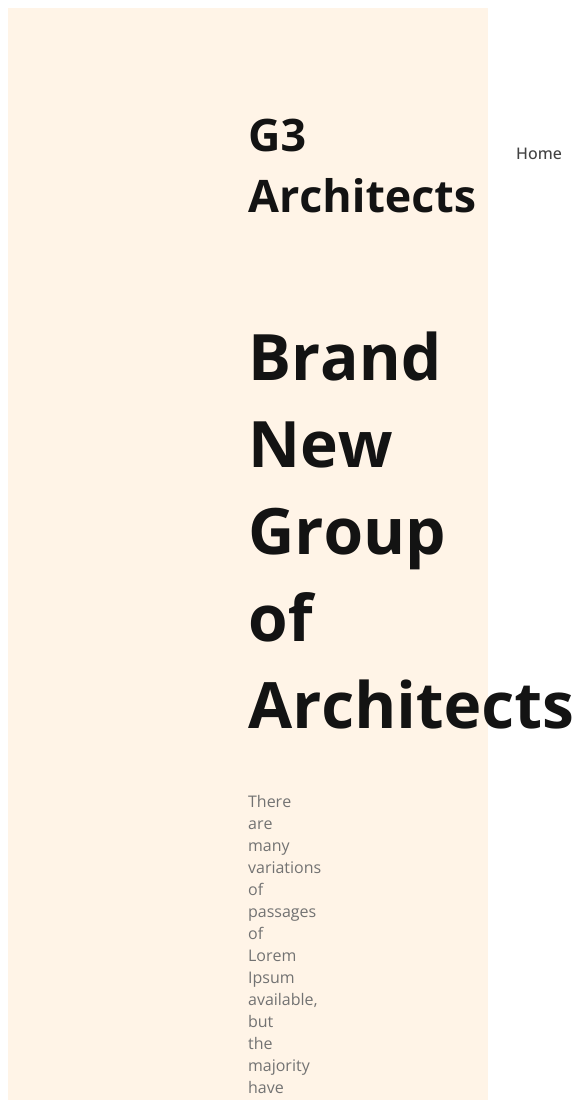
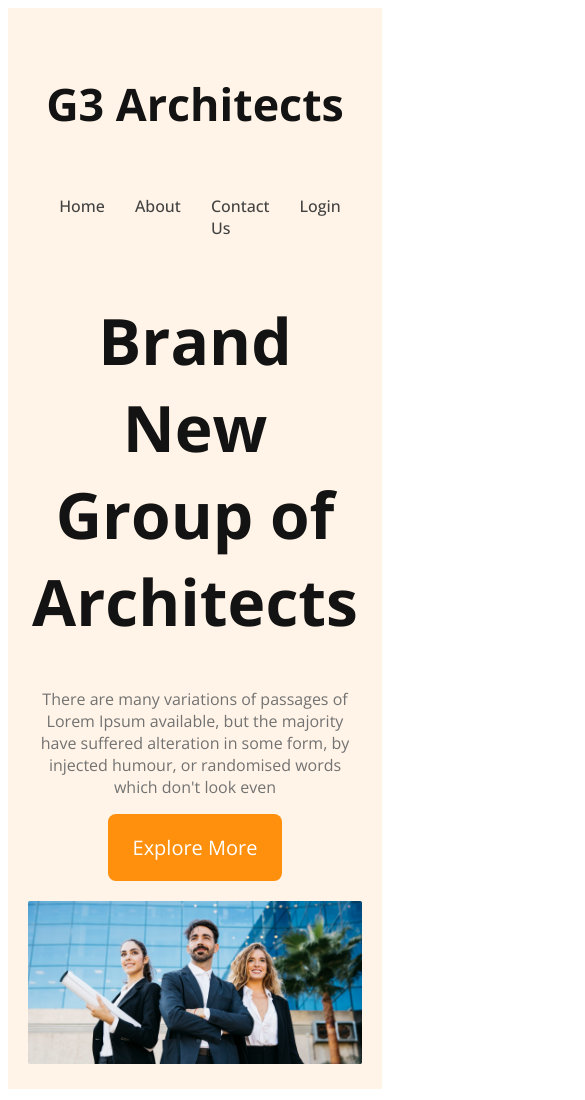
Before and after one commit to kaiem1/g3-architects-website, a plain HTML site: page index.html in a window 390 px wide. Shown: the top 1100 px of the page, 585 px wide, since content can reach past the window. Drawn offline with nearby package versions, Linux system fonts and the light colour scheme.

Commit message:
finished the header section with responsive for mobile and medium devices

```diff
--- a/styles/architect.css
+++ b/styles/architect.css
@@ -6,7 +6,13 @@
 }
 
 .btn-primary{
-
+    border-radius: 8px;
+    background-color: #FF900E;
+    padding: 20px 25px;
+    color: #FFF;
+    font-size: 1.25rem;
+    cursor: pointer;
+    border: 0;
 }
 
 /* header styles */
@@ -57,7 +63,9 @@ nav li a {
     color: #727272;
 }
 
-.banner-pic{
+/* other type setup banner pic */
+/* .banner-pic{
+
     align-items: center;
     height: 740;
     width: 1100px;
@@ -68,4 +76,34 @@ nav li a {
     align-items: center;
     justify-content: center;
     display: flex;
+} */
+
+.banner img{
+    margin-top: 20px;
+    width: 100%;
 }
+
+
+/* responsive media queries */
+/* mobile devices */
+@media screen  and (max-width: 576px) {
+    header{
+        padding: 20px;
+    }
+    nav {
+        flex-direction: column;
+    }
+
+}
+
+/* tablet or medium devices */
+@media screen  and (min-width: 576px) and (max-width: 960px) {
+    header{
+        padding: 20px;
+    }
+
+    nav {
+        flex-direction: column;
+    }
+
+}
```
Also changed, not shown: index.html (+2 -1 lines).
